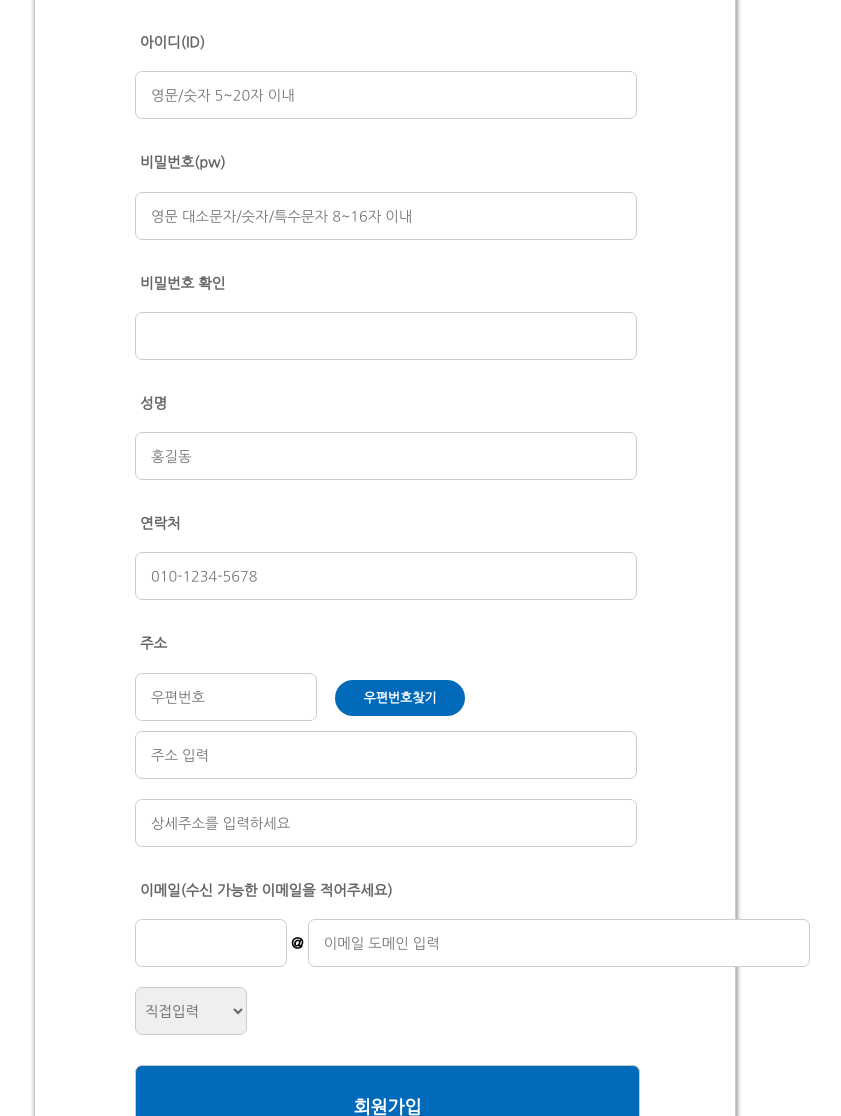
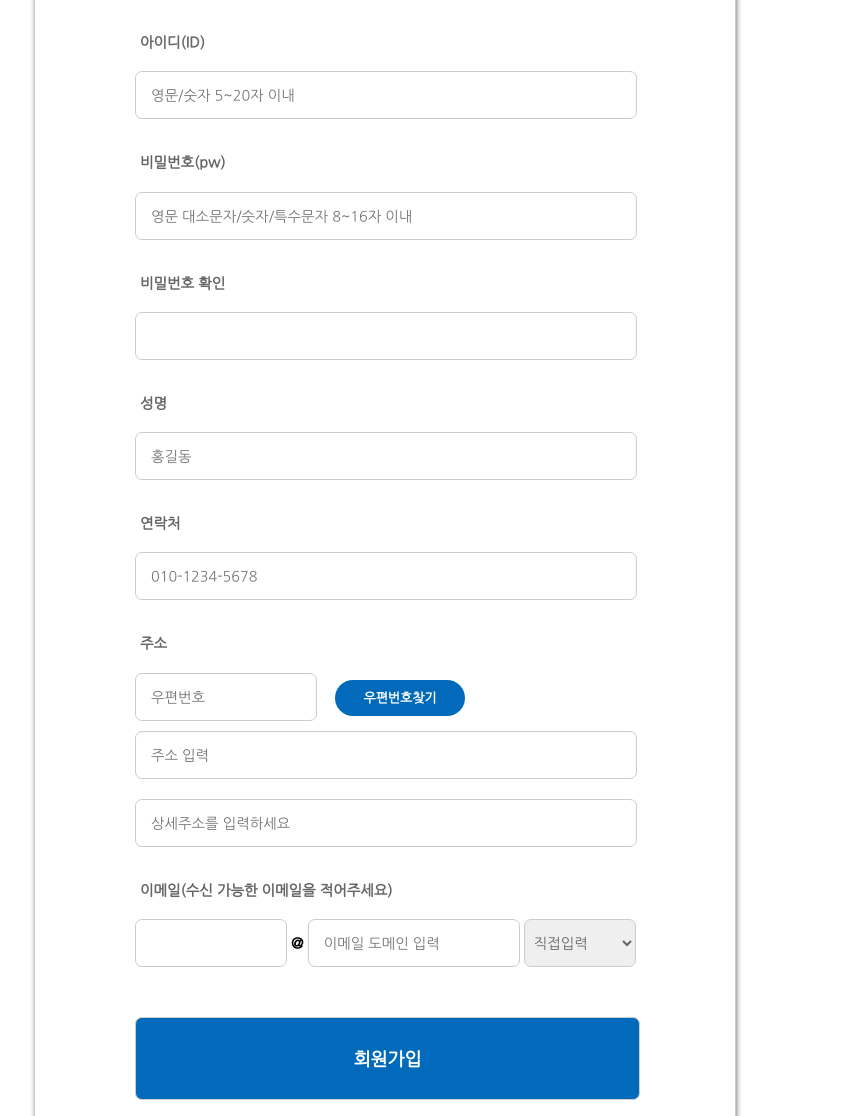
Before and after one commit to morningstar-sm/Q-net_Renewal, a plain HTML site: page join.html in a window 1280 px wide. Shown: the part 184-1300 px from the top of the page, without its empty margins (255-1096 px from the left). Drawn offline with Linux system fonts and the light colour scheme; a script that the page names is missing; a web font is replaced by a local one.

Commit message:
230403_fin_ver

```diff
--- a/css/join.css
+++ b/css/join.css
@@ -85,7 +85,7 @@ input#address {
 #joinForm input[name="emailId"] {
     width: 120px;
 }
-#joinForm input[type=email] {
+#joinForm input[name="emailDomain"] {
     width: 180px;
 }
 #joinForm select[name=mail] {
```
